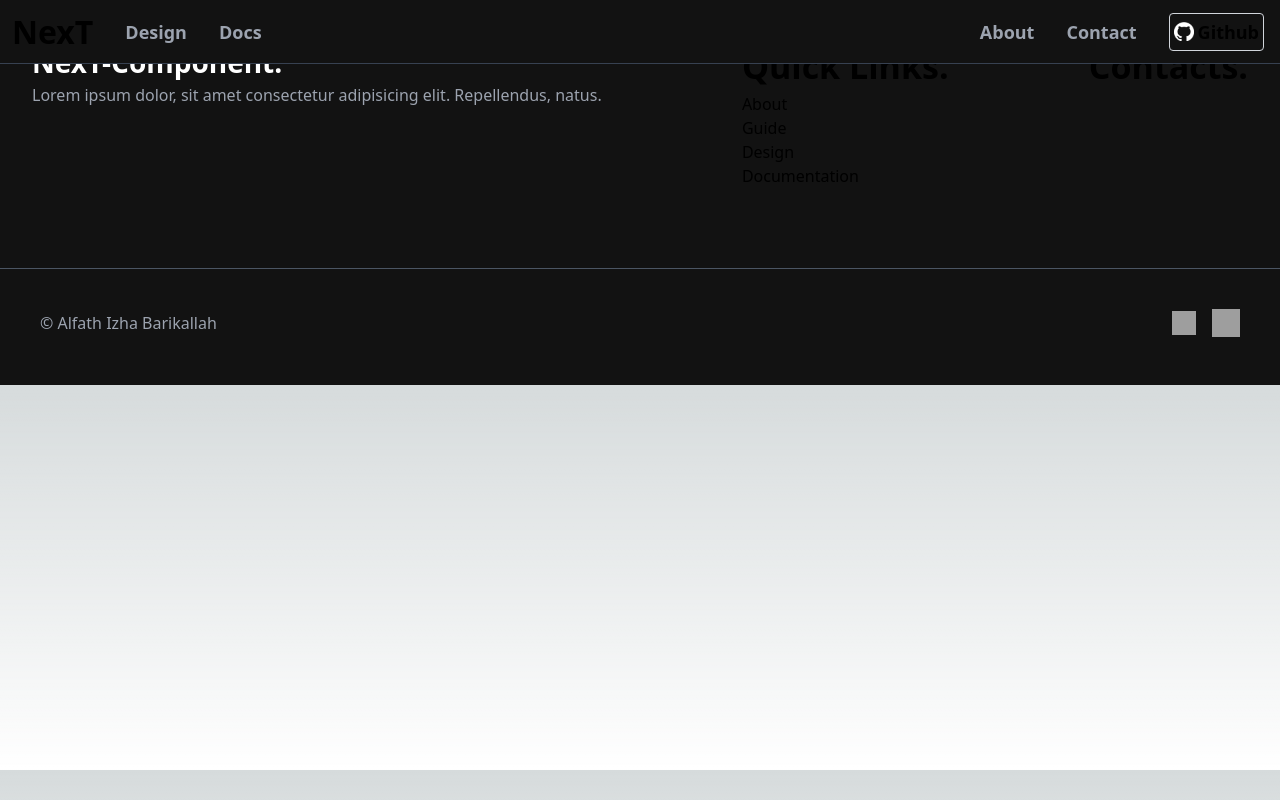
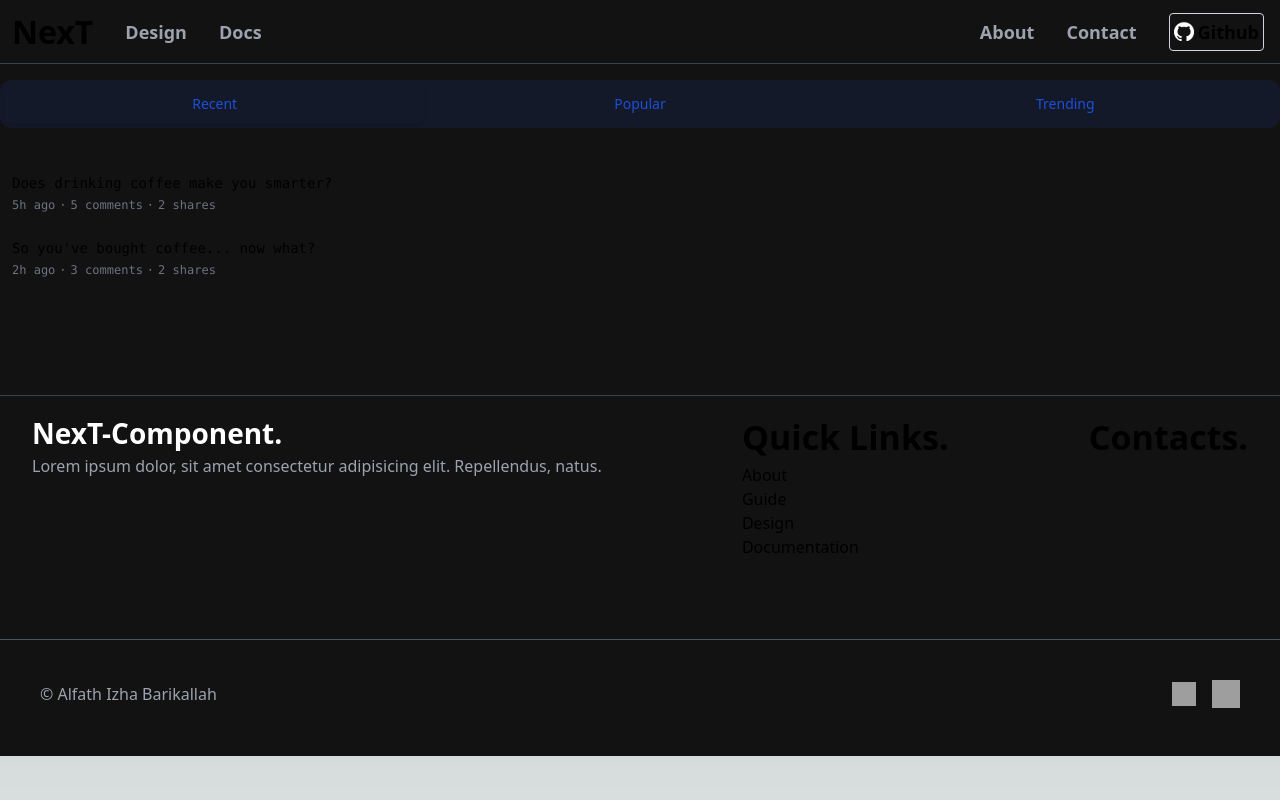
Before and after one commit to justizha/NucleousUI, a Next.js app: page /design in a window 1280 px wide. Built offline with nearby package versions, Linux system fonts and the light colour scheme; grey boxes are pictures that could not be loaded.

Commit message:
small adjustment & experimental features

```diff
--- a/src/app/design/page.jsx
+++ b/src/app/design/page.jsx
@@ -1,5 +1,127 @@
+"use client"
+import { Tab } from "@headlessui/react"
+import { useState } from "react"
+const classNames = (...classes) => {
+    return classes.filter(Boolean).join(' ')
+}
 export default function Design() {
+    const [tests] = useState({
+        Recent: [
+            {
+                id: 1,
+                title: 'Does drinking coffee make you smarter?',
+                date: '5h ago',
+                commentCount: 5,
+                shareCount: 2,
+            },
+            {
+                id: 2,
+                title: "So you've bought coffee... now what?",
+                date: '2h ago',
+                commentCount: 3,
+                shareCount: 2,
+            },
+        ],
+        Popular: [
+            {
+                id: 1,
+                title: 'Is tech making coffee better or worse?',
+                date: 'Jan 7',
+                commentCount: 29,
+                shareCount: 16,
+            },
+            {
+                id: 2,
+                title: 'The most innovative things happening in coffee',
+                date: 'Mar 19',
+                commentCount: 24,
+                shareCount: 12,
+            },
+        ],
+        Trending: [
+            {
+                id: 1,
+                title: 'Ask Me Anything: 10 answers to your questions about coffee',
+                date: '2d ago',
+                commentCount: 9,
+                shareCount: 5,
+            },
+            {
+                id: 2,
+                title: "The worst advice we've ever heard about coffee",
+                date: '4d ago',
+                commentCount: 1,
+                shareCount: 2,
+            },
+        ],
+    })
+
     return (
-        <h1>This is Design Page.</h1>
+        <section className="w-full pt-20 pb-20">
+            <div>
+                <Tab.Group>
+                    <Tab.Group>
+                        <Tab.List className="flex space-x-1 rounded-xl bg-blue-900/20 p-1">
+                            {Object.keys(tests).map((category) => (
+                                <Tab
+                                    key={category}
+                                    className={({ selected }) =>
+                                        classNames(
+                                            'w-full rounded-lg py-2.5 text-sm font-medium leading-5 text-blue-700',
+                                            'ring- ring-opacity-60 ring-offset-2 ring-offset-blue-400 focus:outline-none focus:ring-2',
+                                            selected
+                                                ? 'bg- shadow'
+                                                : 'text-blue-100 hover:bg-/[0.12] hover:text-'
+                                        )
+                                    }
+                                >
+                                    {category}
+                                </Tab>
+                            ))}
+                        </Tab.List>
+                        <Tab.Panels className="mt-2">
+                            {Object.values(tests).map((posts, idx) => (
+                                <Tab.Panel
+                                    key={idx}
+                                    className={classNames(
+                                        'rounded-xl bg- p-3',
+                                        'ring- ring-opacity-60 ring-offset-2 ring-offset-blue-400 focus:outline-none focus:ring-2'
+                                    )}
+                                >
+                                    <ul>
+                                        {posts.map((post) => (
+                                            <code
+                                                key={post.id}
+                                                className="relative rounded-md p-3 hover:bg-gray-100"
+                                            >
+                                                <h3 className="text-sm font-medium leading-5">
+                                                    {post.title}
+                                                </h3>
+
+                                                <ul className="mt-1 flex space-x-1 text-xs font-normal leading-4 text-gray-500">
+                                                    <li>{post.date} </li>
+                                                    <li>&middot;</li>
+                                                    <li>{post.commentCount} comments</li>
+                                                    <li>&middot;</li>
+                                                    <li>{post.shareCount} shares</li>
+                                                </ul>
+
+                                                <a
+                                                    href="#"
+                                                    className={classNames(
+                                                        'absolute inset-0 rounded-md',
+                                                        'ring-blue-400 focus:z-10 focus:outline-none focus:ring-2'
+                                                    )}
+                                                />
+                                            </code>
+                                        ))}
+                                    </ul>
+                                </Tab.Panel>
+                            ))}
+                        </Tab.Panels>
+                    </Tab.Group>
+                </Tab.Group>
+            </div>
+        </section>
     )
 }
--- a/src/components/NavBar.jsx
+++ b/src/components/NavBar.jsx
@@ -23,8 +23,7 @@ export default function NavBar() {
         }
     }, [])
     return (
-        <nav className={`w-full h-16 border-b flex justify-between border-gray-700 fixed z-50 bg-main-black ${closeMenu ? "bg-opacity-70" : ""
-            } `}
+        <nav className='w-full h-16 border-b flex justify-between border-gray-700 fixed z-50 bg-main-black '
             ref={navRef}>
             <ul className="flex items-center gap-8">
                 <li>
```
